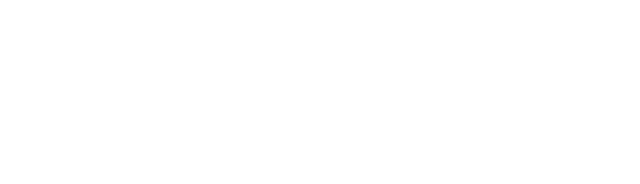
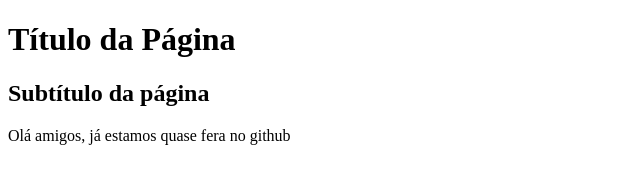
Before and after one commit to LuizTavares09/Projeto_Teste, a plain HTML site: page index.html in a window 1280 px wide. Shown: the whole page, without its empty margins (0-640 px from the left). Drawn offline with Linux system fonts and the light colour scheme.

Commit message:
Hoje criamos título, subtítulo e as saudações

```diff
--- a/index.html
+++ b/index.html
@@ -7,5 +7,9 @@
 </head>
 <body>
 
+    <h1>Título da Página</h1>
+    <h2>Subtítulo da página</h2>
+    Olá amigos, já estamos quase fera no github
+
 </body>
 </html>
```
